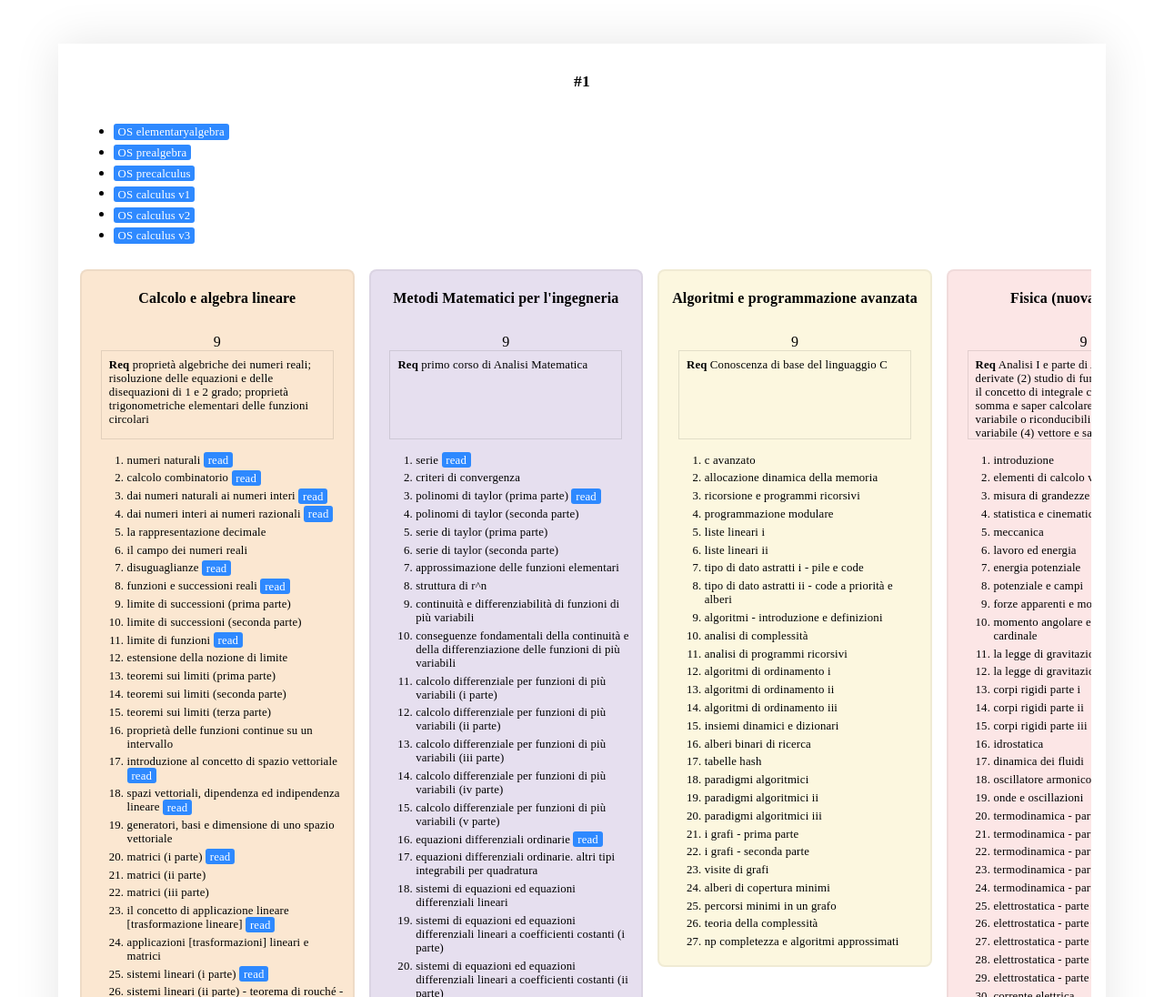
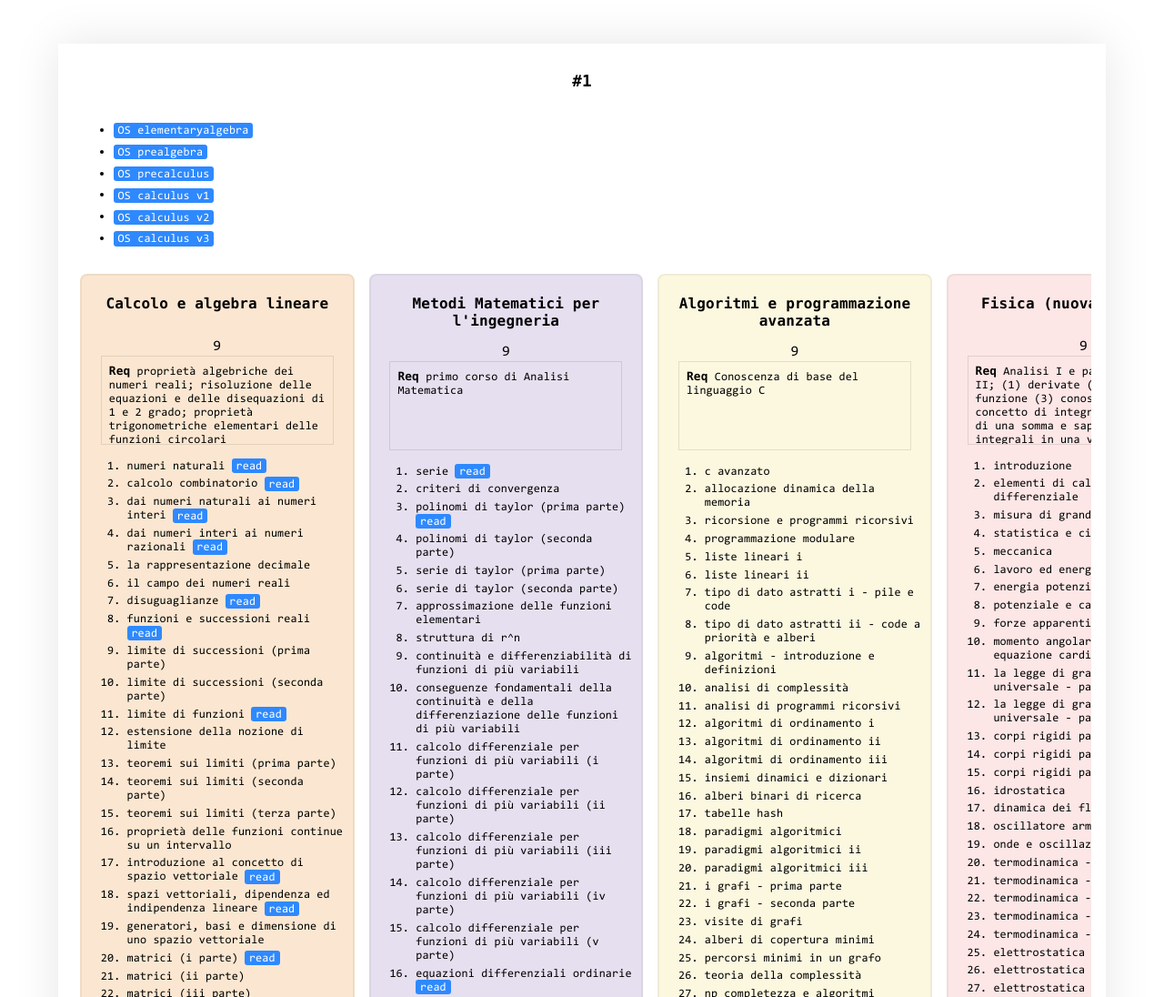
Before and after one commit to xmuni/unindump, a website: page docs/index.html in a window 1280 px wide. Shown: the top 1096 px of the page at 91% size. Drawn offline with Linux system fonts and the light colour scheme.

Commit message:
Added fonts

```diff
--- a/docs/main.css
+++ b/docs/main.css
@@ -1,3 +1,7 @@
+@font-face {
+    font-family: "Consolas";
+    src: url("/fonts/consola.ttf") format("truetype");
+}
 
 
 body {
@@ -5,6 +9,7 @@ body {
     justify-content: center;
     font-size: 1rem;
     letter-spacing: 0.01rem;
+    font-family: 'Consolas', 'Inconsolata', 'Roboto Mono', 'Courier New', 'Arial', 'Helvetica';
 }
 
 main {
```
Also changed, not shown: input/template.html (+1 -1 lines), docs/fonts/consola.ttf (added), docs/fonts/consolab.ttf (added), docs/fonts/consolai.ttf (added), docs/fonts/consolaz.ttf (added).
